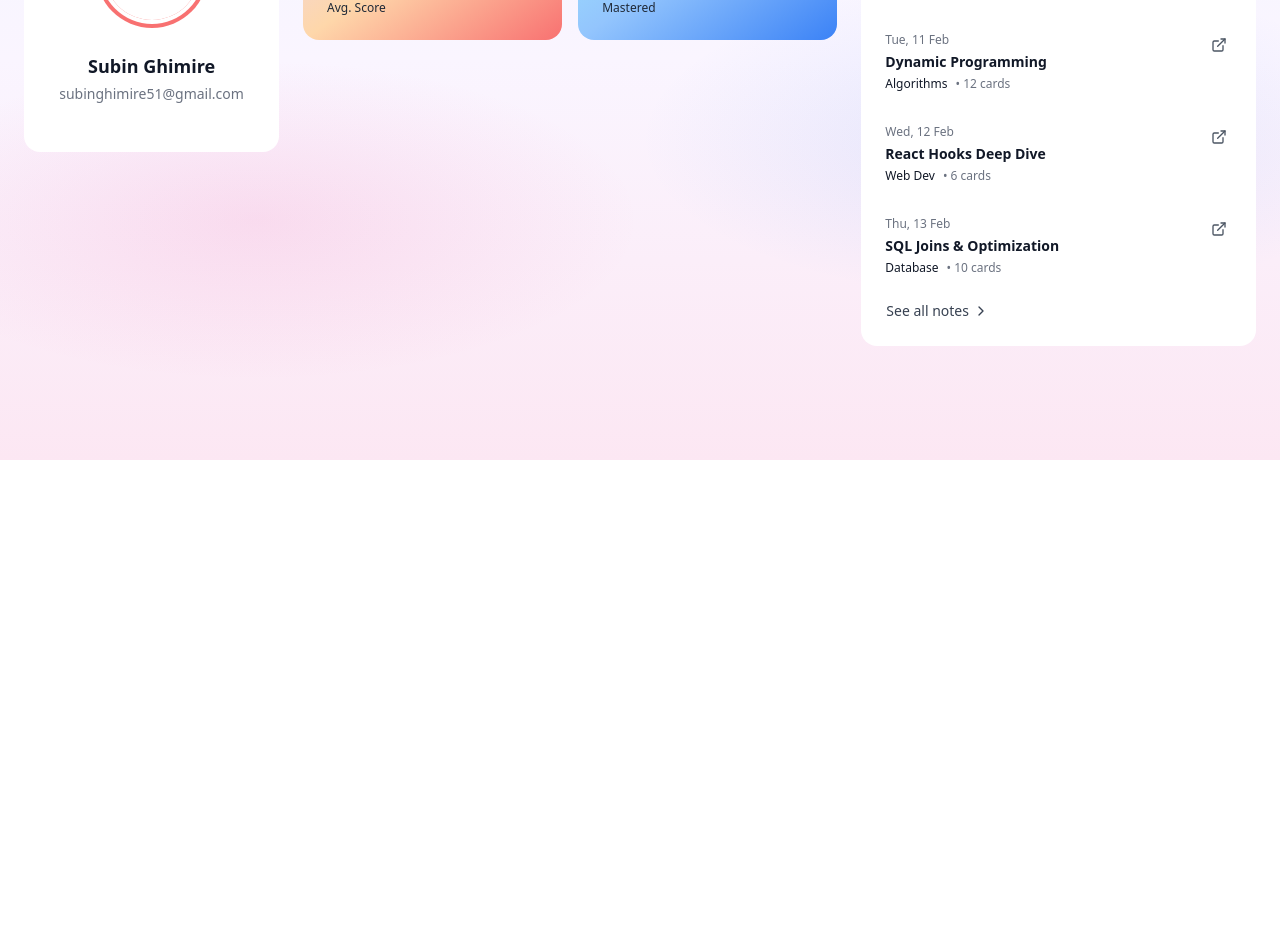
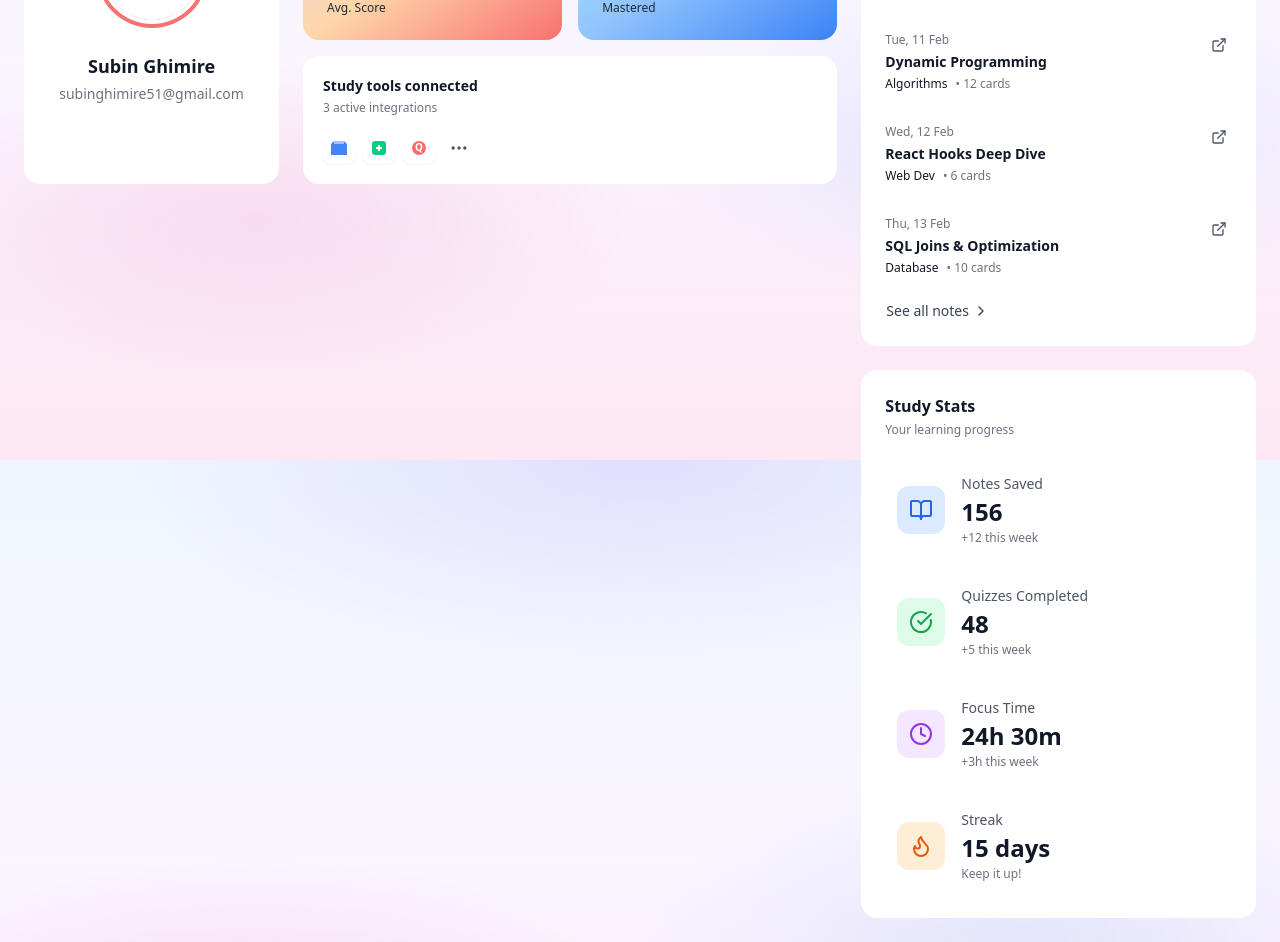
Before and after one commit to itzsubin/StudyPal, a React (Vite) app in the folder frontend/: page /dashboard in a window 1280 px wide. Shown: the part 340-1282 px from the top of the page. Before the commit the page ends 800 px from the top, so only its background shows below. Built offline with nearby package versions, Linux system fonts and the light colour scheme.

Commit message:
Added ui in dashboard

```diff
--- /dev/null
+++ b/frontend/src/Sections/User/After/Main Dashboard/Dashboard/Stats/stats.jsx
@@ -0,0 +1,61 @@
+import { BookOpen, CheckCircle, Clock, Flame } from 'lucide-react';
+
+const stats = [
+    {
+        name: 'Notes Saved',
+        value: '156',
+        change: '+12 this week',
+        icon: BookOpen,
+        color: 'bg-blue-100 text-blue-600'
+    },
+    {
+        name: 'Quizzes Completed',
+        value: '48',
+        change: '+5 this week',
+        icon: CheckCircle,
+        color: 'bg-green-100 text-green-600'
+    },
+    {
+        name: 'Focus Time',
+        value: '24h 30m',
+        change: '+3h this week',
+        icon: Clock,
+        color: 'bg-purple-100 text-purple-600'
+    },
+    {
+        name: 'Streak',
+        value: '15 days',
+        change: 'Keep it up!',
+        icon: Flame,
+        color: 'bg-orange-100 text-orange-600'
+    },
+];
+
+export default function DevelopedAreas() {
+    return (
+        <div className="bg-white rounded-2xl p-6">
+            <div className="mb-6">
+                <h2 className="text-base font-semibold text-gray-900 mb-1">Study Stats</h2>
+                <p className="text-xs text-gray-500">Your learning progress</p>
+            </div>
+
+            <div className="space-y-4">
+                {stats.map((stat, index) => {
+                    const Icon = stat.icon;
+                    return (
+                        <div key={index} className="flex items-center gap-4 p-3 hover:bg-gray-50 rounded-lg transition-colors">
+                            <div className={`w-12 h-12 ${stat.color} rounded-xl flex items-center justify-center flex-shrink-0`}>
+                                <Icon className="w-6 h-6" />
+                            </div>
+                            <div className="flex-1">
+                                <div className="text-sm text-gray-600 mb-0.5">{stat.name}</div>
+                                <div className="text-2xl font-bold text-gray-900">{stat.value}</div>
+                                <div className="text-xs text-gray-500 mt-0.5">{stat.change}</div>
+                            </div>
+                        </div>
+                    );
+                })}
+            </div>
+        </div>
+    );
+}
--- /dev/null
+++ b/frontend/src/Sections/User/After/Main Dashboard/Dashboard/Trackers/trackers.jsx
@@ -0,0 +1,34 @@
+import { MoreHorizontal } from 'lucide-react';
+
+export default function TrackersConnected() {
+    return (
+        <div className="bg-white rounded-2xl p-5">
+            <h3 className="text-sm font-semibold text-gray-900 mb-1">Study tools connected</h3>
+            <p className="text-xs text-gray-500 mb-4">3 active integrations</p>
+
+            <div className="flex items-center gap-2">
+                <div className="w-8 h-8 bg-white rounded-lg flex items-center justify-center shadow-sm">
+                    <svg width="20" height="20" viewBox="0 0 20 20">
+                        <path d="M5 3h10l3 3v11H2V6l3-3z" fill="#4285F4" />
+                        <path d="M5 3v3h10V3" fill="#A4C2F4" />
+                    </svg>
+                </div>
+                <div className="w-8 h-8 bg-white rounded-lg flex items-center justify-center shadow-sm">
+                    <svg width="20" height="20" viewBox="0 0 20 20">
+                        <rect x="3" y="3" width="14" height="14" fill="#0ACF83" rx="3" />
+                        <path d="M7 10h6M10 7v6" stroke="white" strokeWidth="2" />
+                    </svg>
+                </div>
+                <div className="w-8 h-8 bg-white rounded-lg flex items-center justify-center shadow-sm">
+                    <svg width="20" height="20" viewBox="0 0 20 20">
+                        <circle cx="10" cy="10" r="7" fill="#FF6B6B" />
+                        <text x="10" y="13" textAnchor="middle" fill="white" fontSize="10" fontWeight="bold">Q</text>
+                    </svg>
+                </div>
+                <button className="w-8 h-8 hover:bg-white rounded-lg flex items-center justify-center">
+                    <MoreHorizontal className="w-5 h-5 text-gray-600" />
+                </button>
+            </div>
+        </div>
+    );
+}
--- a/frontend/src/Sections/User/After/Main Dashboard/Dashboard/dashboard.jsx
+++ b/frontend/src/Sections/User/After/Main Dashboard/Dashboard/dashboard.jsx
@@ -3,6 +3,8 @@ import Header from "./Header/header";
 import ProfileCard from "./ProfileCard/profilecard";
 import ProgressCards from "./ProgressCard/progresscard";
 import SavedNotes from "./SavedNotes/savednotes";
+import TrackersConnected from "./Trackers/trackers";
+import DevelopedAreas from "./Stats/stats";
 
 const Dashboard = () => {
     return (
@@ -17,6 +19,7 @@ const Dashboard = () => {
                             <ProfileCard />
                             <div className="col-span-2 space-y-4">
                                 <ProgressCards />
+                                <TrackersConnected />
                             </div>
                         </div>
                     </div>
@@ -24,6 +27,7 @@ const Dashboard = () => {
                     {/* Right Column */}
                     <div className="space-y-6">
                         <SavedNotes />
+                        <DevelopedAreas />
                     </div>
                 </div>
             </div>
```
